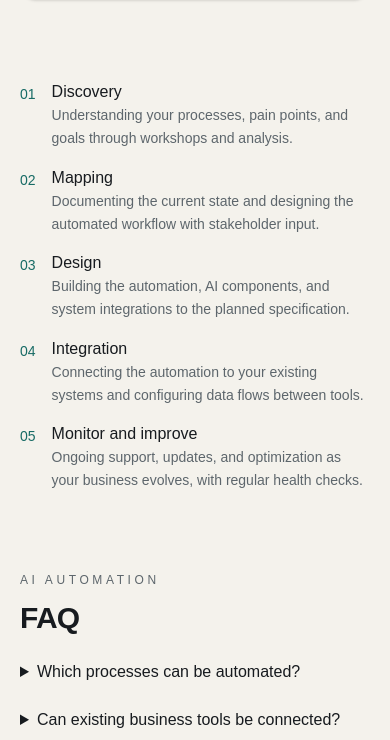
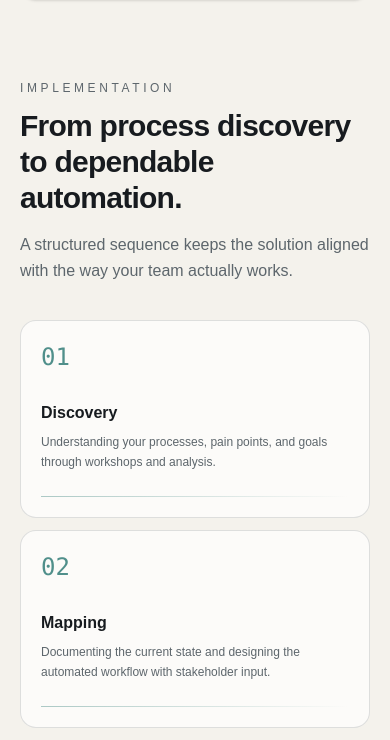
Before and after one commit to devtalish/velnaro-web, a Next.js app: page /ai-automation in a window 390 px wide. Shown: the part 6700-7440 px from the top of the page. Built offline with nearby package versions, Linux system fonts and the light colour scheme; no server answers; a web font is replaced by a local one.

Commit message:
Turn automation implementation list into a responsive milestone timeline

```diff
--- a/components/ai-automation/automation-timeline.tsx
+++ b/components/ai-automation/automation-timeline.tsx
@@ -13,20 +13,23 @@ type AutomationTimelineProps = {
   steps: TimelineStep[];
 };
 
-export const AutomationTimeline: FC<AutomationTimelineProps> = ({
-  steps,
-}) => (
-  <section className="mb-20">
-    <ol className="list-decimal list-inside space-y-4">
-      {steps.map((step) => (
-        <li key={step.id} className="flex items-start gap-4">
-          <span className="mt-1 text-sm font-medium text-deep-teal">
-            {String(step.id).padStart(2, "0")}
-          </span>
-          <div>
-            <h3 className="font-medium text-graphite">{step.title}</h3>
-            <p className="text-muted text-sm leading-relaxed">{step.description}</p>
+export const AutomationTimeline: FC<AutomationTimelineProps> = ({ steps }) => (
+  <section className="mb-24">
+    <div className="mb-9 max-w-3xl">
+      <p className="text-eyebrow mb-3 uppercase tracking-wider">IMPLEMENTATION</p>
+      <h2 className="text-heading mb-4">From process discovery to dependable automation.</h2>
+      <p className="text-base leading-relaxed text-muted">A structured sequence keeps the solution aligned with the way your team actually works.</p>
+    </div>
+    <ol className="grid gap-3 sm:grid-cols-2 lg:grid-cols-5">
+      {steps.map((step, index) => (
+        <li key={step.id} className="group relative rounded-2xl border border-slate/15 bg-white/70 p-5 transition-all duration-300 hover:-translate-y-1 hover:border-deep-teal/25 hover:shadow-xl hover:shadow-graphite/[0.05]">
+          <div className="mb-7 flex items-center justify-between">
+            <span className="font-mono text-2xl font-light text-deep-teal/75">{String(step.id).padStart(2, "0")}</span>
+            {index < steps.length - 1 && <span className="hidden text-deep-teal/45 lg:block" aria-hidden="true">→</span>}
           </div>
+          <h3 className="text-base font-semibold text-graphite">{step.title}</h3>
+          <p className="mt-2 text-xs leading-relaxed text-muted">{step.description}</p>
+          <div className="mt-6 h-px w-full bg-gradient-to-r from-deep-teal/35 to-transparent" />
         </li>
       ))}
     </ol>
```
